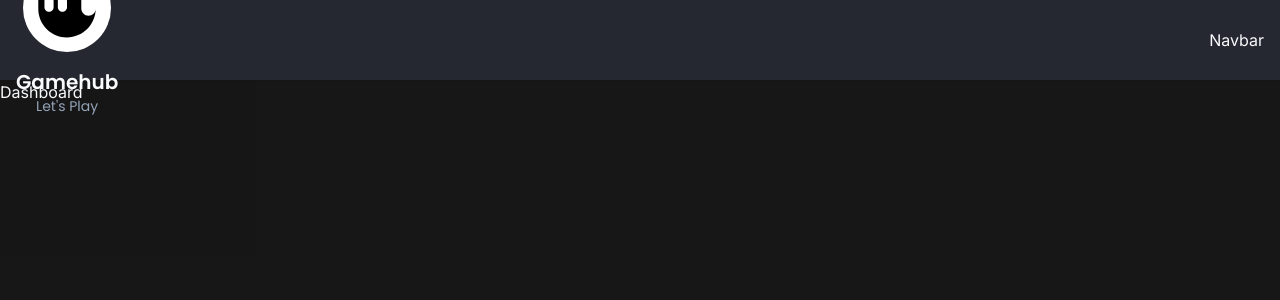
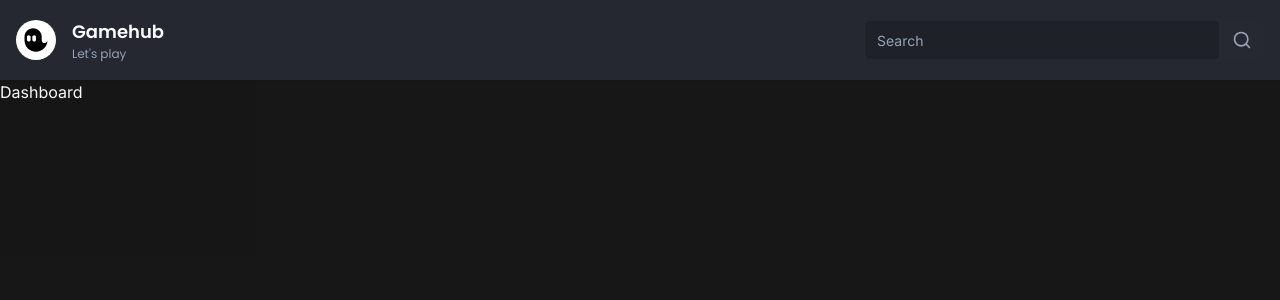
Before and after one commit to bizbaeja/twitch-clone, a Next.js app in the folder twitch/: page / in a window 1280 px wide. Shown: the top 300 px of the page. Built offline with nearby package versions, Linux system fonts and the light colour scheme.

Commit message:
search bar

```diff
--- a/twitch/app/(browse)/_components/navbar/index.tsx
+++ b/twitch/app/(browse)/_components/navbar/index.tsx
@@ -1,10 +1,12 @@
+import { Search } from "./search";
 import { Logo } from "./logo";
 export const NavBar = () => {
 
     return(
         <nav className="fixed top-0 w-full h-20 z-[49] bg-[#252731] px-2 lg:px-4 flex justify-between items-center shadow-sm">
             <Logo />
-            Navbar
+            <Search />
+
         </nav>
     )
 }
--- a/twitch/app/(browse)/_components/navbar/logo.tsx
+++ b/twitch/app/(browse)/_components/navbar/logo.tsx
@@ -1,3 +1,4 @@
+import Link from 'next/link';
 import Image from 'next/image';
 import  { Poppins } from 'next/font/google'
 import { cn } from "@/lib/utils"
@@ -9,25 +10,21 @@ const font = Poppins({
 
 export const Logo = () =>{
     return (
-        <div className='flex flex-col items-center gap-y-4'>
+      <Link href="/">
+        <div className='hidden lg:flex items-center gap-x-4 hover:opacity-75 transition'>
             <div className='bg-white rounded-full p-1'>
                 <Image
-                 src='/spooky.svg'
-                 width={80}
-                 height={80}
-                alt='Gaemehub'/>
+                    src='/spooky.svg'
+                    alt='Gaemehub'
+                    height="32"
+                    width="32"
+                />
             </div>
-            <div className='flex flex-col items-center'>
-                <p className={cn(
-                    "text-xl font-semibold",
-                    font.className
-                )}>
-                     Gamehub
-                </p>
-                <p className={cn("text-sm text-muted-foreground",font.className)}>
-                    Let&apos;s Play
-                </p>
+            <div className={cn(font.className)}>
+                <p className='text-lg font-semibold'>Gamehub</p>
+                <p className='text-xs text-muted-foreground'>Let&apos;s play</p>
             </div>
         </div>
+      </Link>
     )
 }
--- /dev/null
+++ b/twitch/app/(browse)/_components/navbar/search.tsx
@@ -0,0 +1,57 @@
+"use client";
+import  qs  from "query-string"
+import { useState } from "react"
+import { SearchIcon, X} from "lucide-react"
+import  { useRouter } from "next/navigation"
+import { Input } from "@/components/ui/input"
+import { Button } from "@/components/ui/button"
+
+export const Search = () => {
+    const router = useRouter();
+    const  [value, setValue] = useState("");
+    const onSubmit = (e:React.FocusEvent<HTMLFormElement>) =>{
+        e.preventDefault();
+        if(!value) return;
+
+        const url = qs.stringifyUrl({
+            url: "/serach",
+            query: { term: value },
+        },{ skipEmptyString: true});
+
+        // localhost:3000/?term=value
+        router.push(url);
+    }
+
+    const onClear = () =>
+        {
+            setValue("");
+        }
+
+    return (
+        <form
+            onSubmit={onSubmit}
+            className="relative w-full lg:w-[400px] flex items-center">
+            <Input
+            value={value}
+            onChange={(e) => setValue(e.target.value)}
+            placeholder="Search"
+            className="rounded-r-none focus-visible:ring-0 focus-visible:ring-transparent focus-visible:ring-offset-0"
+            />
+
+            {value && (
+                <X
+                 className="absolute top-2.5 right-14 h-5 w-5 text-muted-foreground cursor-pointer hover:opacity-75 transition"
+                 onClick={onClear}
+                />
+            )}
+            <Button
+                type="submit"
+                size="sm"
+                variant="secondary"
+                className="rounded-l-none"
+            >
+                <SearchIcon className="h-5 w-5 text-muted-foreground"/>
+            </Button>
+        </form>
+    )
+}
--- /dev/null
+++ b/twitch/components/ui/input.tsx
@@ -0,0 +1,25 @@
+import * as React from "react"
+
+import { cn } from "@/lib/utils"
+
+export interface InputProps
+  extends React.InputHTMLAttributes<HTMLInputElement> {}
+
+const Input = React.forwardRef<HTMLInputElement, InputProps>(
+  ({ className, type, ...props }, ref) => {
+    return (
+      <input
+        type={type}
+        className={cn(
+          "flex h-10 w-full rounded-md border border-input bg-background px-3 py-2 text-sm ring-offset-background file:border-0 file:bg-transparent file:text-sm file:font-medium placeholder:text-muted-foreground focus-visible:outline-none focus-visible:ring-2 focus-visible:ring-ring focus-visible:ring-offset-2 disabled:cursor-not-allowed disabled:opacity-50",
+          className
+        )}
+        ref={ref}
+        {...props}
+      />
+    )
+  }
+)
+Input.displayName = "Input"
+
+export { Input }
--- a/twitch/package.json
+++ b/twitch/package.json
@@ -18,6 +18,7 @@
     "lucide-react": "^0.297.0",
     "next": "14.0.4",
     "next-themes": "^0.2.1",
+    "query-string": "^8.1.0",
     "react": "^18",
     "react-dom": "^18",
     "svix": "^1.15.0",
```
Also changed, not shown: 1 other file (tests, documents, lock files or other folders).
